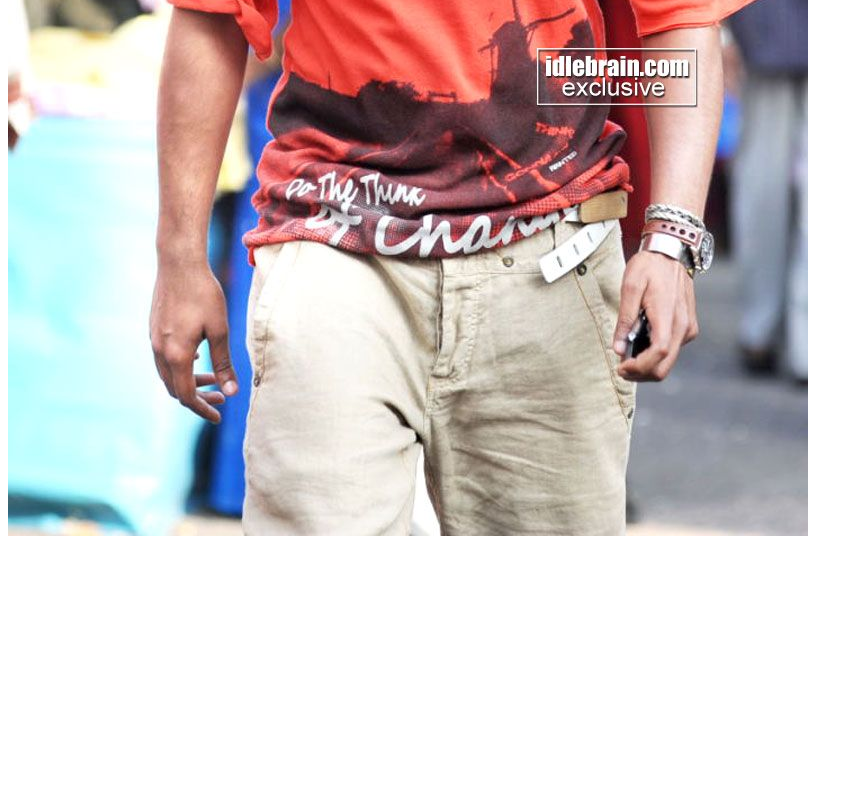
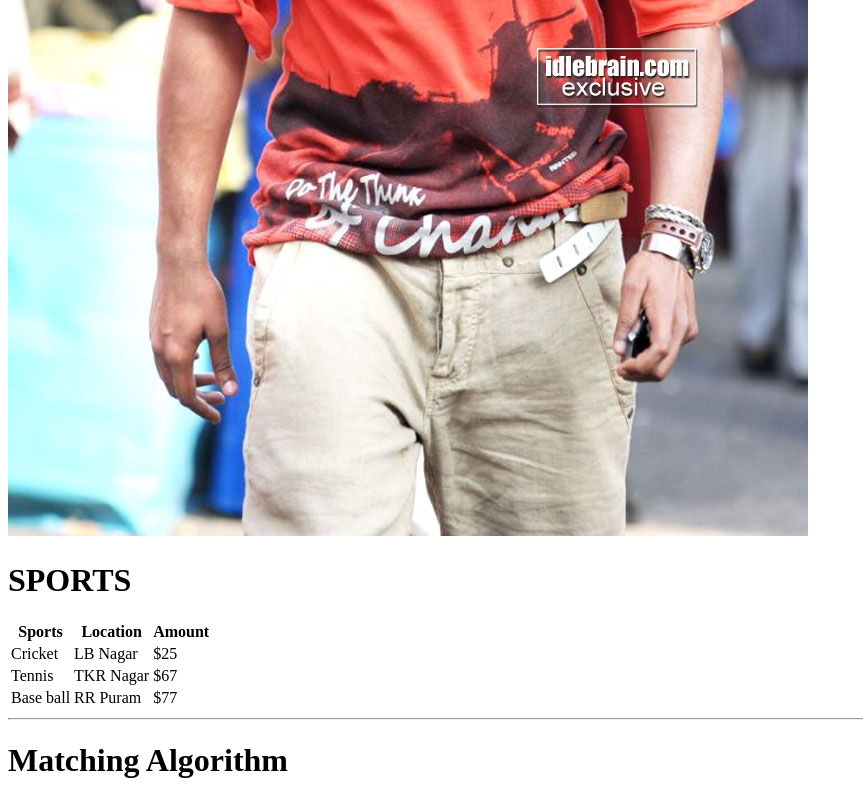
Before and after one commit to 44-563-Web-Apps-S22/webapps-s22-assignment-3-Raju289, a plain HTML site: page aboutme.html in a window 1280 px wide. Shown: the part 770-1570 px from the top of the page, without its empty margins (0-863 px from the left). Before the commit the page ends 1318 px from the top, so only its background shows below. Drawn offline with Linux system fonts and the light colour scheme.

Commit message:
C:/Program Files/Git/webapps-s22-assignment-3-Raju289

```diff
--- a/aboutme.html
+++ b/aboutme.html
@@ -15,5 +15,32 @@
 
     </h6>
     <img src="download.jpg" alt="DARLING"/>
+    <h1>SPORTS</h1>
+    <table>
+        <tr>
+            <th>Sports</th>
+            <th>Location</th>
+            <th>Amount</th>
+        </tr>
+        <tr>
+            <td>Cricket</td>
+            <td>LB Nagar</td>
+            <td>$25</td>
+        </tr>
+        <tr>
+            <td>Tennis</td>
+            <td>TKR Nagar</td>
+            <td>$67</td>
+        </tr>
+        <tr>
+            <td>Base ball</td>
+            <td>RR Puram</td>
+            <td>$77</td>
+        </tr>
+    </table>
+    <hr>
+    <h1>Matching Algorithm</h1>
+   <blockquote cite = "link of the site"> </blockquote>
+
 </body>
 </html>
```
